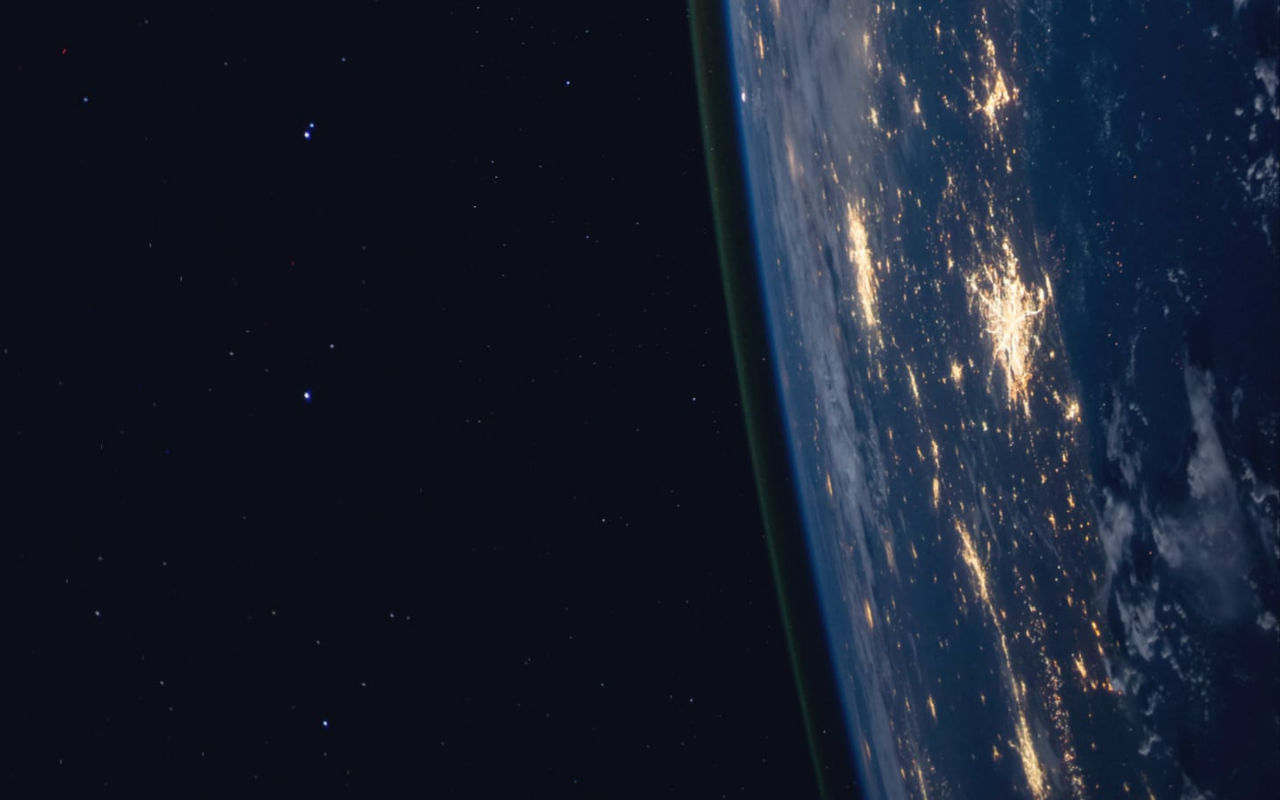
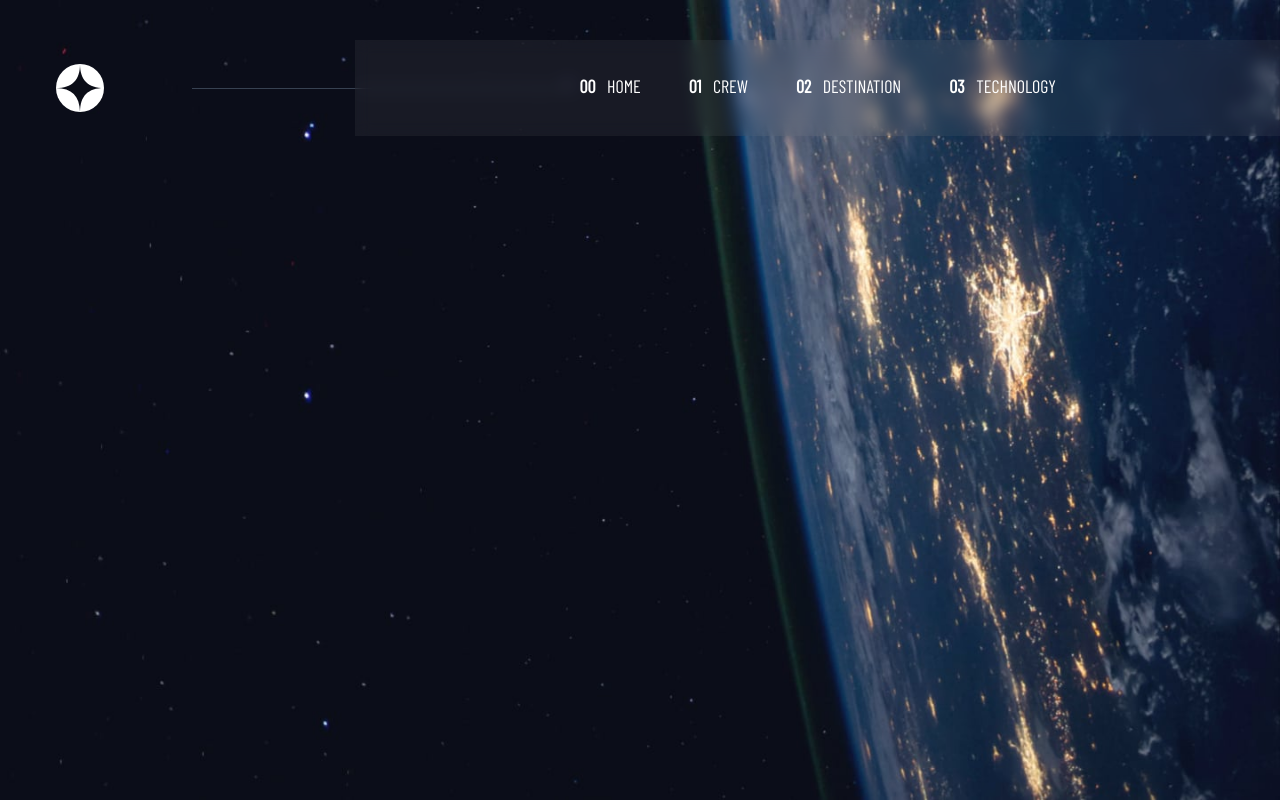
Before and after one commit to Renz757/space-tourism, a React (Vite) app: page / in a window 1280 px wide. Built offline with nearby package versions, Linux system fonts and the light colour scheme; the HTML template or start-up script is replaced by a standard one; a web font is replaced by a local one.

Commit message:
color adjustments

```diff
--- a/src/App.tsx
+++ b/src/App.tsx
@@ -8,6 +8,7 @@ function App() {
 
   return (
     <>
+      <Nav />
       <Home />
     </>
   )
--- a/src/components/Nav.tsx
+++ b/src/components/Nav.tsx
@@ -1,7 +1,7 @@
 const Nav = () => {
     return (
         <>
-            <nav className='flex justify-between mt-10 items-center relative'>
+            <nav className='flex justify-between mt-10 items-center fixed z-20 w-full'>
                 {/* logo */}
                 <div className="ml-14">
                     <img src='../../assets/shared/logo.svg' />
@@ -13,14 +13,14 @@ const Nav = () => {
                 </div>
                 {/* nav items */}
                 <ul className='
-                    flex items-center space-x-8
-                    text-white text-lg font-barlow px-64
-                    bg-tropicalBlue bg-opacity-5
+                    flex items-center space-x-12
+                    text-white text-lg font-barlow px-56
+                    bg-[#979797] bg-opacity-10 backdrop-blur
                 '>
-                    <li className="py-8 cursor-pointer border-b-4 border-tropicalBlue border-opacity-0 hover:border-white transition ease-in-out delay-75"><span className="font-barlow font-bold">00</span> CREW</li>
-                    <li className="py-8 cursor-pointer border-b-4 border-tropicalBlue border-opacity-0 hover:border-white transition ease-in-out delay-75"><span className="font-barlow font-bold">01</span> HOME</li>
-                    <li className="py-8 cursor-pointer border-b-4 border-tropicalBlue border-opacity-0 hover:border-white transition ease-in-out delay-75"><span className="font-barlow font-bold">02</span> DESTINATION</li>
-                    <li className="py-8 cursor-pointer border-b-4 border-tropicalBlue border-opacity-0 hover:border-white transition ease-in-out delay-75"><span className="font-barlow font-bold">03</span> TECHNOLOGY</li>
+                    <li className="py-8 cursor-pointer border-b-4 border-tropicalBlue border-opacity-0 hover:border-white transition ease-in-out delay-75"><span className="font-barlow font-bold mr-2">00</span> HOME</li>
+                    <li className="py-8 cursor-pointer border-b-4 border-tropicalBlue border-opacity-0 hover:border-white transition ease-in-out delay-75"><span className="font-barlow font-bold mr-2">01</span> CREW</li>
+                    <li className="py-8 cursor-pointer border-b-4 border-tropicalBlue border-opacity-0 hover:border-white transition ease-in-out delay-75"><span className="font-barlow font-bold mr-2">02</span> DESTINATION</li>
+                    <li className="py-8 cursor-pointer border-b-4 border-tropicalBlue border-opacity-0 hover:border-white transition ease-in-out delay-75"><span className="font-barlow font-bold mr-2">03</span> TECHNOLOGY</li>
                 </ul>
             </nav>
         </>
```
